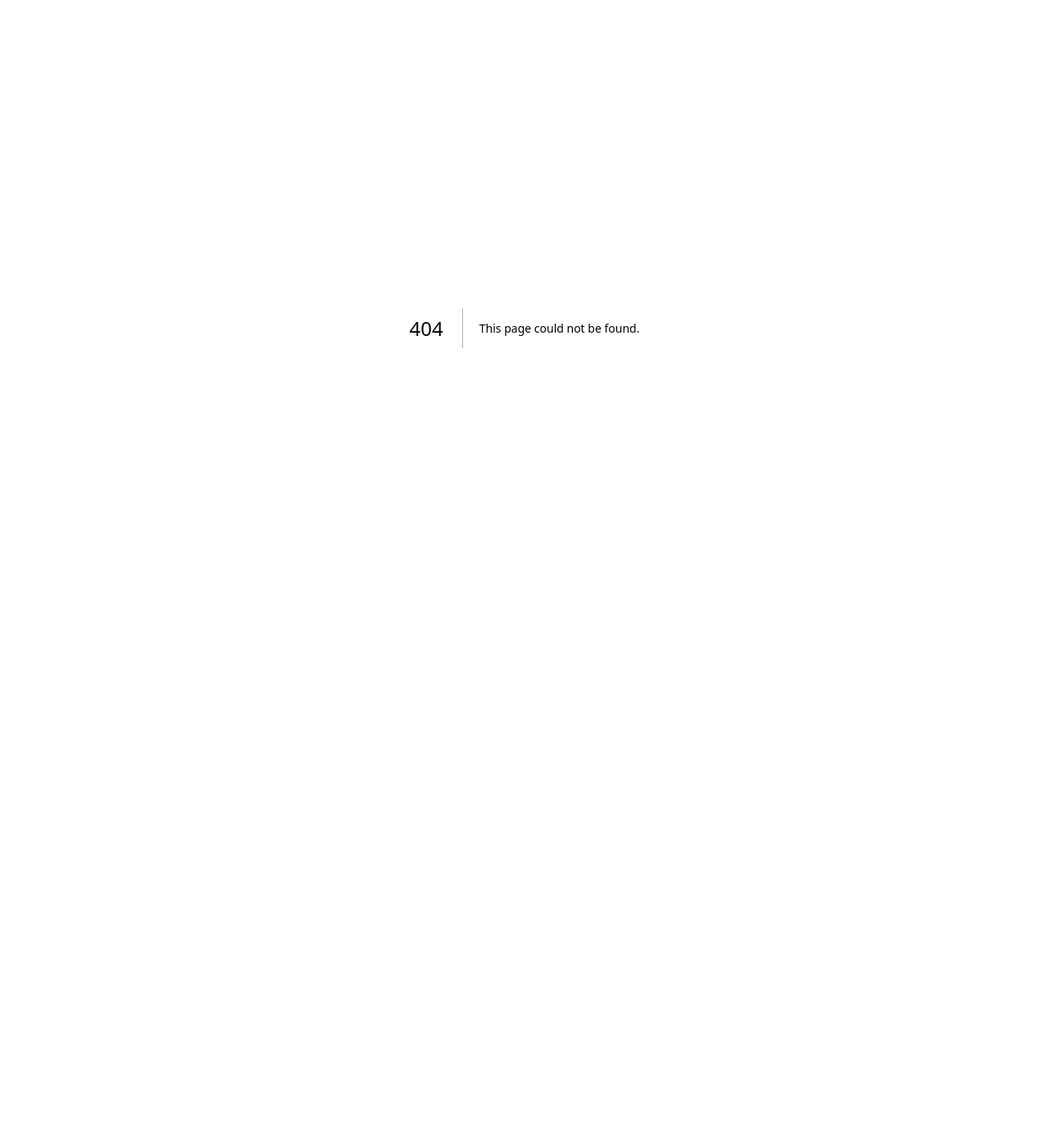
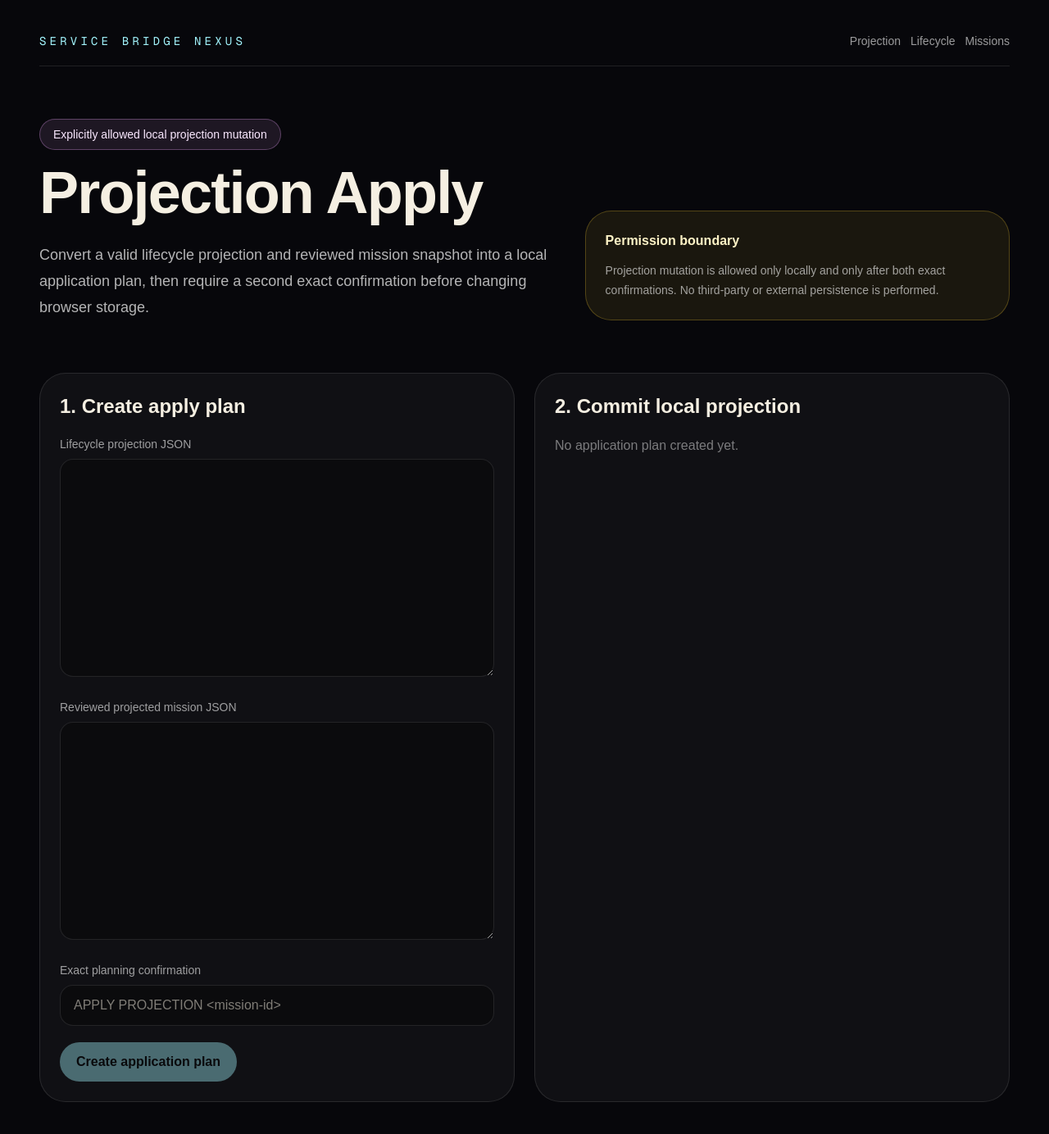
Before and after one commit to hvitiswift-afk/nextjs-boilerplate, a Next.js app: page /service-bridge/lifecycle-apply in a window 1280 px wide. Before the commit this address had no page. Shown: the whole page at 82% size. Before the commit the page ends 800 px from the top, so only its background shows below. Built offline with nearby package versions, Linux system fonts and the light colour scheme.

Commit message:
Add explicit lifecycle projection apply console

```diff
--- /dev/null
+++ b/app/service-bridge/lifecycle-apply/page.tsx
@@ -0,0 +1,148 @@
+"use client";
+
+import { useMemo, useState } from "react";
+
+type Mission = { id: string } & Record<string, unknown>;
+type Projection = {
+  schema: "jp-hviti-service-bridge-lifecycle-projection/v1";
+  missionId: string | null;
+  journalValid: boolean;
+  state: { persisted: boolean; rolledBack: boolean; unresolvedPlan: boolean };
+  externalActionCompleted: false;
+};
+type ApplyPlan = {
+  schema: string;
+  plannedAt: string;
+  missionId: string;
+  expectedConfirmation: string;
+  previousMission: Mission;
+  nextMission: Mission;
+  nextMissions: Mission[];
+  storageKey: string;
+  projectionMutationAllowed: true;
+  projectionMutationApplied: false;
+  explicitConfirmationRequired: true;
+  localPersistenceAllowed: true;
+  externalPersistenceAllowed: false;
+  externalActionCompleted: false;
+};
+
+const STORAGE_KEY = "jp-hviti-service-bridge-v2";
+
+export default function LifecycleApplyPage() {
+  const [projectionJson, setProjectionJson] = useState("");
+  const [missionJson, setMissionJson] = useState("");
+  const [confirmation, setConfirmation] = useState("");
+  const [finalConfirmation, setFinalConfirmation] = useState("");
+  const [plan, setPlan] = useState<ApplyPlan | null>(null);
+  const [receipt, setReceipt] = useState<Record<string, unknown> | null>(null);
+  const [error, setError] = useState("");
+  const [loading, setLoading] = useState(false);
+
+  const projection = useMemo(() => {
+    try { return projectionJson ? JSON.parse(projectionJson) as Projection : null; }
+    catch { return null; }
+  }, [projectionJson]);
+
+  const projectedMission = useMemo(() => {
+    try { return missionJson ? JSON.parse(missionJson) as Mission : null; }
+    catch { return null; }
+  }, [missionJson]);
+
+  async function createPlan() {
+    setError("");
+    setReceipt(null);
+    if (!projection || !projectedMission) return setError("Provide valid projection and mission JSON.");
+    setLoading(true);
+    try {
+      const currentMissions = JSON.parse(localStorage.getItem(STORAGE_KEY) || "[]");
+      const response = await fetch("/api/service-bridge/lifecycle/apply", {
+        method: "POST",
+        headers: { "content-type": "application/json" },
+        body: JSON.stringify({ projection, currentMissions, projectedMission, confirmation }),
+      });
+      const payload = await response.json();
+      if (!response.ok) throw new Error(payload.error || "Projection apply planning failed.");
+      setPlan(payload);
+      setFinalConfirmation("");
+    } catch (cause) {
+      setError(cause instanceof Error ? cause.message : "Projection apply planning failed.");
+    } finally {
+      setLoading(false);
+    }
+  }
+
+  function applyLocalProjection() {
+    setError("");
+    if (!plan) return setError("Create an application plan first.");
+    const expected = `COMMIT PROJECTION ${plan.missionId}`;
+    if (finalConfirmation.trim() !== expected) return setError(`Final confirmation must exactly equal: ${expected}`);
+
+    localStorage.setItem(plan.storageKey, JSON.stringify(plan.nextMissions));
+    setReceipt({
+      schema: "jp-hviti-service-bridge-lifecycle-projection-apply-receipt/v1",
+      appliedAt: new Date().toISOString(),
+      missionId: plan.missionId,
+      previousMission: plan.previousMission,
+      nextMission: plan.nextMission,
+      projectionMutationApplied: true,
+      localPersistenceApplied: true,
+      externalPersistenceApplied: false,
+      externalActionCompleted: false,
+    });
+  }
+
+  return (
+    <main className="min-h-screen bg-[#07070b] text-[#f5efe2]">
+      <section className="mx-auto w-full max-w-7xl px-6 py-10 sm:px-10 lg:px-12">
+        <nav className="flex flex-wrap items-center justify-between gap-3 border-b border-white/10 pb-5 text-sm text-white/60">
+          <a className="font-mono uppercase tracking-[0.3em] text-cyan-200" href="/service-bridge/nexus">Service Bridge Nexus</a>
+          <div className="flex flex-wrap gap-3"><a href="/service-bridge/lifecycle-project">Projection</a><a href="/service-bridge/lifecycle">Lifecycle</a><a href="/service-bridge">Missions</a></div>
+        </nav>
+
+        <header className="grid gap-8 py-16 lg:grid-cols-[1.1fr_0.9fr] lg:items-end">
+          <div>
+            <p className="mb-4 inline-flex rounded-full border border-fuchsia-300/30 bg-fuchsia-300/10 px-4 py-2 text-sm text-fuchsia-100">Explicitly allowed local projection mutation</p>
+            <h1 className="text-5xl font-black tracking-tight sm:text-7xl">Projection Apply</h1>
+            <p className="mt-6 max-w-3xl text-lg leading-8 text-white/70">Convert a valid lifecycle projection and reviewed mission snapshot into a local application plan, then require a second exact confirmation before changing browser storage.</p>
+          </div>
+          <div className="rounded-[2rem] border border-amber-300/25 bg-amber-300/[0.08] p-6">
+            <p className="font-semibold text-amber-100">Permission boundary</p>
+            <p className="mt-3 text-sm leading-6 text-white/60">Projection mutation is allowed only locally and only after both exact confirmations. No third-party or external persistence is performed.</p>
+          </div>
+        </header>
+
+        <section className="grid gap-6 lg:grid-cols-2">
+          <article className="rounded-[2rem] border border-white/10 bg-white/[0.04] p-6">
+            <h2 className="text-2xl font-black">1. Create apply plan</h2>
+            <label className="mt-5 block text-sm text-white/60">Lifecycle projection JSON</label>
+            <textarea value={projectionJson} onChange={(event) => { setProjectionJson(event.target.value); setPlan(null); }} rows={12} className="mt-2 w-full rounded-2xl border border-white/10 bg-black/30 px-4 py-3 font-mono text-sm" />
+            <label className="mt-5 block text-sm text-white/60">Reviewed projected mission JSON</label>
+            <textarea value={missionJson} onChange={(event) => { setMissionJson(event.target.value); setPlan(null); }} rows={12} className="mt-2 w-full rounded-2xl border border-white/10 bg-black/30 px-4 py-3 font-mono text-sm" />
+            <label className="mt-5 block text-sm text-white/60">Exact planning confirmation</label>
+            <input value={confirmation} onChange={(event) => setConfirmation(event.target.value)} className="mt-2 w-full rounded-2xl border border-white/10 bg-black/30 px-4 py-3" placeholder={projection?.missionId ? `APPLY PROJECTION ${projection.missionId}` : "APPLY PROJECTION <mission-id>"} />
+            <button onClick={createPlan} disabled={loading || !projection || !projectedMission} className="mt-5 rounded-full bg-cyan-200 px-5 py-3 font-bold text-black disabled:opacity-40">{loading ? "Planning…" : "Create application plan"}</button>
+          </article>
+
+          <article className="rounded-[2rem] border border-white/10 bg-white/[0.04] p-6">
+            <h2 className="text-2xl font-black">2. Commit local projection</h2>
+            {!plan ? <p className="mt-5 text-white/45">No application plan created yet.</p> : <div className="mt-5 space-y-5">
+              <div className="grid gap-3 sm:grid-cols-3">
+                <div className="rounded-2xl bg-black/25 p-4"><p className="text-xs uppercase text-white/40">Mission</p><p className="mt-2 font-black">{plan.missionId}</p></div>
+                <div className="rounded-2xl bg-black/25 p-4"><p className="text-xs uppercase text-white/40">Local mutation</p><p className="mt-2 font-black">ALLOWED</p></div>
+                <div className="rounded-2xl bg-black/25 p-4"><p className="text-xs uppercase text-white/40">External mutation</p><p className="mt-2 font-black">DENIED</p></div>
+              </div>
+              <pre className="max-h-80 overflow-auto rounded-2xl bg-black/30 p-4 text-xs leading-6 text-cyan-100">{JSON.stringify({ previousMission: plan.previousMission, nextMission: plan.nextMission }, null, 2)}</pre>
+              <label className="block text-sm text-white/60">Final exact confirmation</label>
+              <input value={finalConfirmation} onChange={(event) => setFinalConfirmation(event.target.value)} className="w-full rounded-2xl border border-white/10 bg-black/30 px-4 py-3" placeholder={`COMMIT PROJECTION ${plan.missionId}`} />
+              <button onClick={applyLocalProjection} className="rounded-full border border-emerald-300/40 bg-emerald-300/10 px-5 py-3 font-bold text-emerald-100">Commit local projection</button>
+            </div>}
+          </article>
+        </section>
+
+        {receipt ? <section className="mt-8 rounded-[2rem] border border-emerald-300/30 bg-emerald-300/[0.08] p-6"><h2 className="text-2xl font-black">Projection application receipt</h2><pre className="mt-5 overflow-auto rounded-2xl bg-black/30 p-4 text-xs leading-6 text-emerald-100">{JSON.stringify(receipt, null, 2)}</pre></section> : null}
+        {error ? <div className="mt-6 rounded-2xl border border-red-300/30 bg-red-300/10 p-4 text-red-100">{error}</div> : null}
+      </section>
+    </main>
+  );
+}
```
